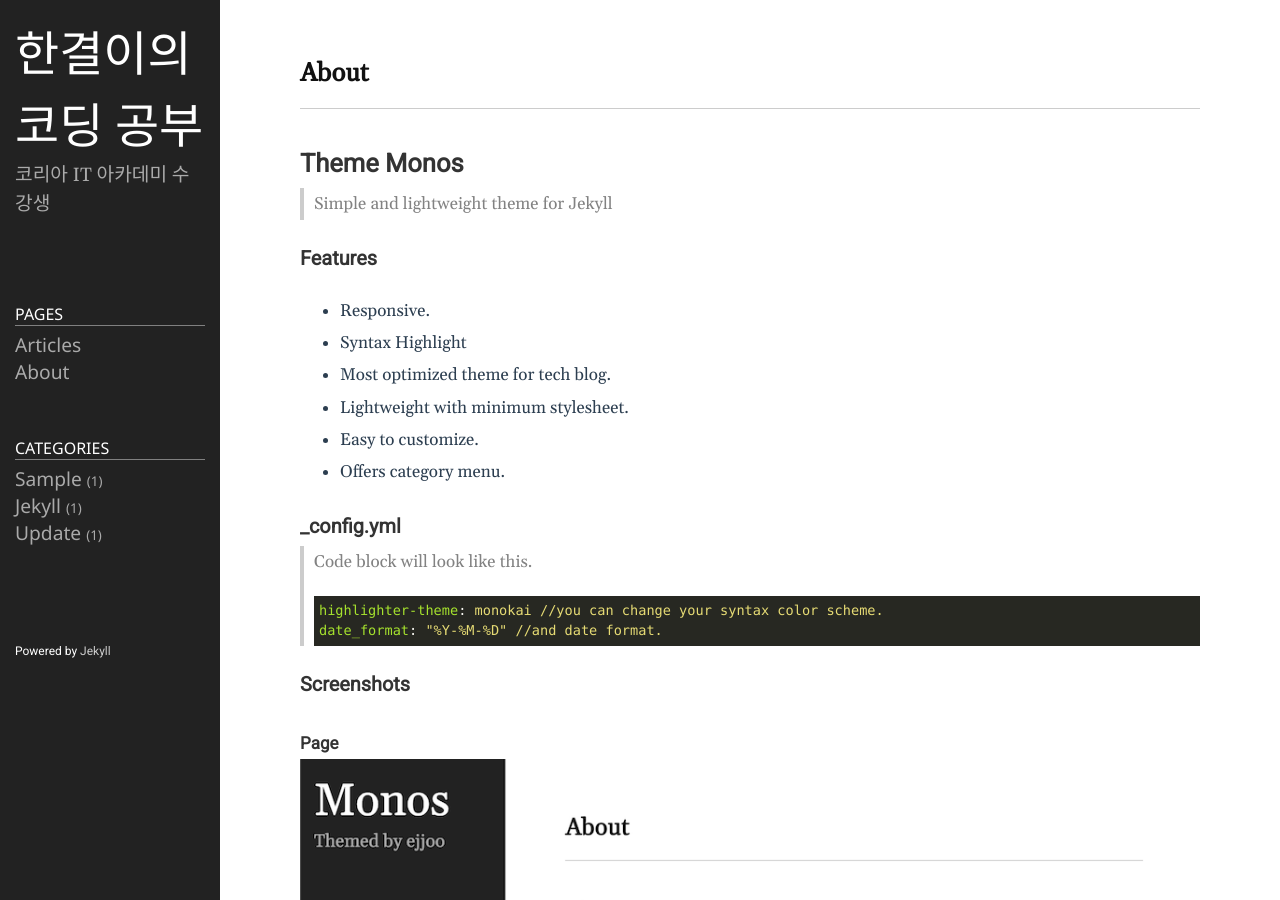
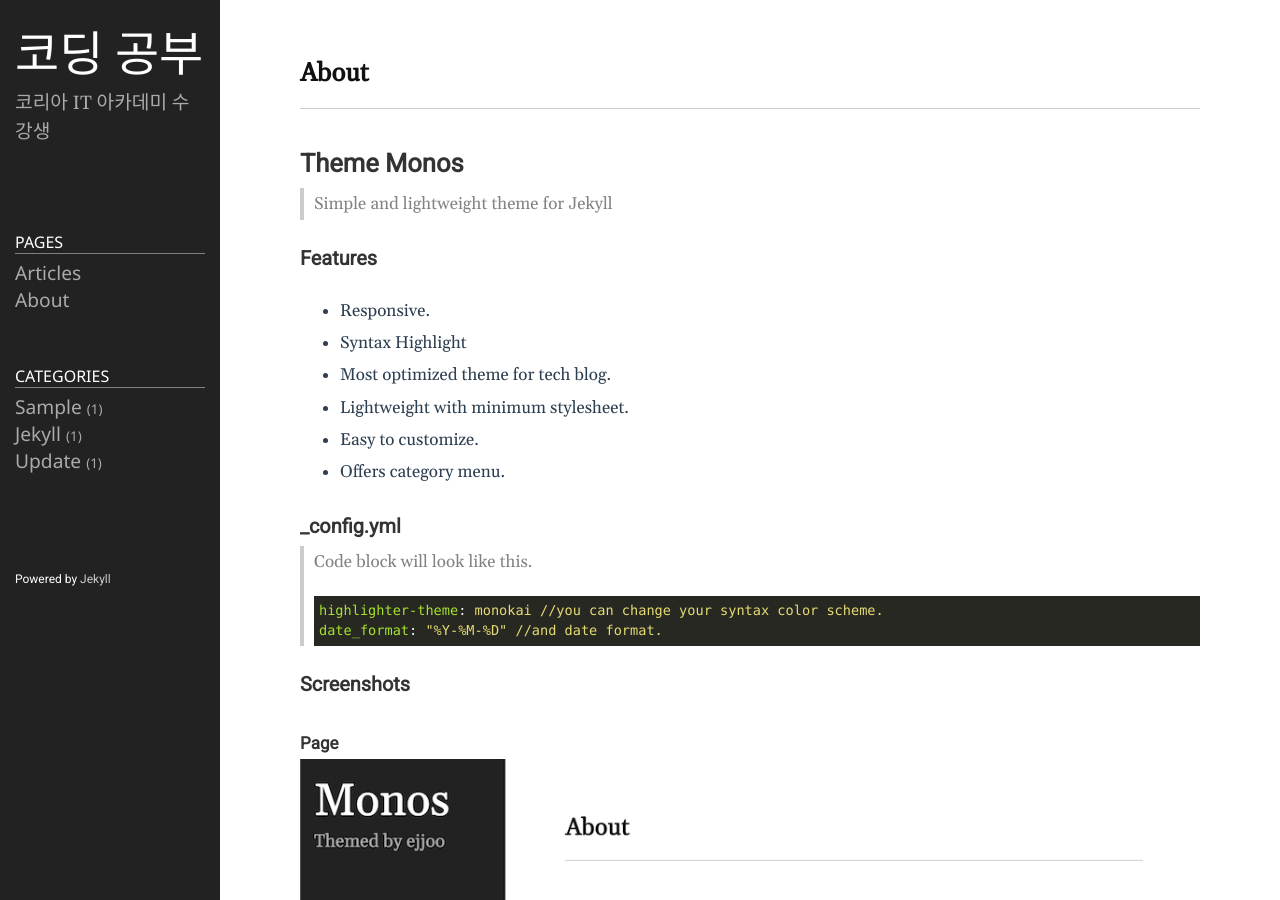
Before and after one commit to Love-kyeolE/Love-kyeolE.github.io, a Jekyll site: the page built from README.md, in a window 1280 px wide and 900 px high. Built offline with Jekyll 4.4.1, drawn with Linux system fonts in a browser that asks for light colours.

Commit message:
Update _config.yml

```diff
--- a/_config.yml
+++ b/_config.yml
@@ -18,7 +18,7 @@
 # You can create any custom variable you would like, and they will be accessible
 # in the templates via {{ site.myvariable }}.
 
-title: 한결이의 코딩 공부
+title: 코딩 공부
 email: loveu.kyeol.e@gmail.com
 description: >- # this means to ignore newlines until "baseurl:"
   코리아 IT 아카데미 수강생
```
